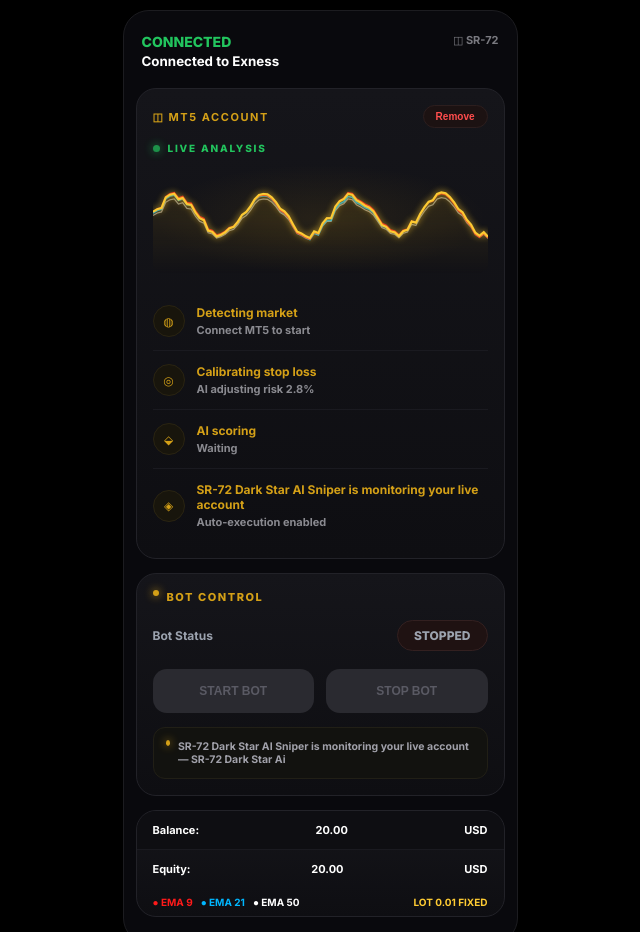
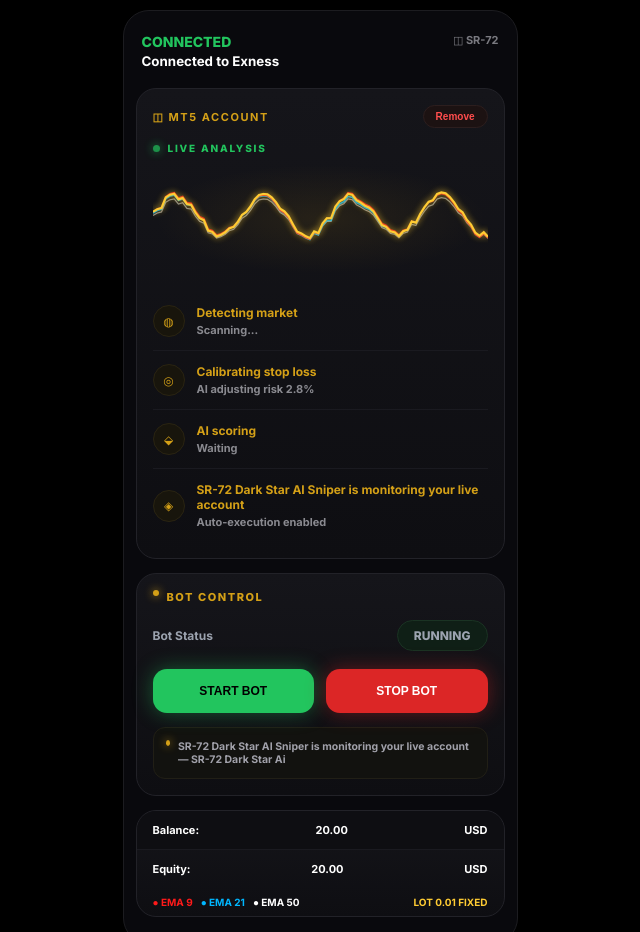
Before and after one commit to thabisovava12-ctrl/sr72-vps, a plain HTML site: page index.html in a window 1280 px wide. Shown: the top 932 px of the page, without its empty margins (320-960 px from the left). Drawn offline with Linux system fonts and the light colour scheme; no server answers.

Commit message:
Update index.html

```diff
--- a/index.html
+++ b/index.html
@@ -17,7 +17,7 @@
 <div class="live">LIVE ANALYSIS</div>
 <div class="chartWrap"><canvas id="c"></canvas></div>
 <div id="rows">
-<div class="row"><div class="icon">◍</div><div><b>Detecting market</b><small id="market">Connect MT5 to start</small></div></div>
+<div class="row"><div class="icon">◍</div><div><b>Detecting market</b><small id="market">Scanning...</small></div></div>
 <div class="row"><div class="icon">◎</div><div><b>Calibrating stop loss</b><small>AI adjusting risk 2.8%</small></div></div>
 <div class="row"><div class="icon">⬙</div><div><b>AI scoring</b><small id="score">Waiting</small></div></div>
 <div class="row"><div class="icon">◈</div><div><b>SR-72 Dark Star AI Sniper is monitoring your live account</b><small>Auto-execution enabled</small></div></div>
@@ -25,8 +25,8 @@
 </div>
 <div class="card">
 <div class="botTitle">BOT CONTROL</div>
-<div class="statusLine"><span>Bot Status</span><span id="badge" class="badge stop">STOPPED</span></div>
-<div class="btns"><button id="startBtn" class="btn start" onclick="startBot()">START BOT</button><button id="stopBtn" class="btn stopBtn off" onclick="stopBot()">STOP BOT</button></div>
+<div class="statusLine"><span>Bot Status</span><span id="badge" class="badge run">RUNNING</span></div>
+<div class="btns"><button id="startBtn" class="btn start active" onclick="startBot()">START BOT</button><button id="stopBtn" class="btn stopBtn" onclick="stopBot()">STOP BOT</button></div>
 <div class="toast"><div class="dot"></div> SR-72 Dark Star AI Sniper is monitoring your live account — SR-72 Dark Star Ai</div>
 </div>
 <div class="card" style="padding:0;overflow:hidden">
@@ -48,16 +48,12 @@ let W,H,dpr=2;function resize(){W=cv.parentElement.clientWidth;H=cv.parentElemen
 let data=[];for(let i=0;i<80;i++)data.push(50+Math.sin(i*0.3)*25+Math.random()*10);
 function draw(){
  ctx.clearRect(0,0,W,H);
- let drawL=(vals,color,w,alpha=1)=>{
-  ctx.beginPath();ctx.strokeStyle=color;ctx.lineWidth=w;ctx.globalAlpha=alpha;
-  vals.forEach((v,i)=>{let x=(i/(vals.length-1))*W; let y=H*0.15 + (1 - v/100)*H*0.7; if(i===0)ctx.moveTo(x,y); else ctx.lineTo(x,y);});ctx.stroke();ctx.globalAlpha=1;
- };
- drawL(data.map((v,i)=>v*0.92),'#ffffff',1.2,0.5);
+ let drawL=(vals,color,w,alpha=1)=>{ctx.beginPath();ctx.strokeStyle=color;ctx.lineWidth=w;ctx.globalAlpha=alpha;vals.forEach((v,i)=>{let x=(i/(vals.length-1))*W; let y=H*0.15 + (1 - v/100)*H*0.7; if(i===0)ctx.moveTo(x,y); else ctx.lineTo(x,y);});ctx.stroke();ctx.globalAlpha=1;};
+ drawL(data.map(v=>v*0.92),'#ffffff',1.2,0.5);
  drawL(data.map((v,i)=>v*0.97+Math.sin(i*0.12)*1.5),'#00b7ff',1.6,0.9);
  drawL(data.map((v,i)=>v+Math.sin(i*0.15)*2),'#ff1a1a',1.8,0.9);
  ctx.beginPath();ctx.strokeStyle='#ffcc33';ctx.lineWidth=2.2;ctx.shadowColor='#ffcc33';ctx.shadowBlur=14;
  data.forEach((v,i)=>{let x=(i/(data.length-1))*W; let y=H*0.15 + (1 - v/100)*H*0.7; if(i===0)ctx.moveTo(x,y); else ctx.lineTo(x,y);});ctx.stroke();ctx.shadowBlur=0;
- let g=ctx.createLinearGradient(0,0,0,H);g.addColorStop(0,'rgba(212,160,23,0.18)');g.addColorStop(1,'rgba(212,160,23,0)');ctx.lineTo(W,H);ctx.lineTo(0,H);ctx.closePath();ctx.fillStyle=g;ctx.fill();
  requestAnimationFrame(draw);
 }draw();
 async function fetchBot(){
@@ -67,20 +63,22 @@ async function fetchBot(){
   document.getElementById('score').innerText=b.status.scoring;
   document.getElementById('badge').textContent=b.running?'RUNNING':'STOPPED';
   document.getElementById('badge').className=b.running?'badge run':'badge stop';
+  document.getElementById('startBtn').className=b.running?'btn start active':'btn start';
+  document.getElementById('stopBtn').className=b.running?'btn stopBtn':'btn stopBtn off';
   document.getElementById('bal').innerText=b.balance.toFixed(2);
   document.getElementById('eq').innerText=b.equity.toFixed(2);
-  document.getElementById('loginBox').style.display=b.connected?'none':'flex';
+  document.getElementById('loginBox').style.display='none';
   if(b.running){let norm=(b.price%100); data.shift(); data.push(30+norm*0.8+Math.random()*5);}
   let html=''; b.trades.slice().reverse().forEach(t=>{
    let col=t.profit>=0?'#3b82f6':'#ef4444';
    html+=`<div style="display:flex;justify-content:space-between;padding:10px 16px;border-bottom:1px solid #111;font-size:11px"><div><b style="color:#d4a017">XAUUSD.a, ${t.type} 0.01</b><br><small style="color:#666">${t.entry} -> ${b.price.toFixed(2)}</small></div><div style="color:${col};font-weight:800">${t.profit>=0?'+':''}${t.profit.toFixed(2)}</div></div>`;
   });
-  document.getElementById('tradeList').innerHTML=html||'<div style="padding:20px;text-align:center;color:#444;font-size:11px">No trades - START BOT</div>';
+  document.getElementById('tradeList').innerHTML=html||'<div style="padding:20px;text-align:center;color:#444;font-size:11px">Scanning EMA 9/21/50...</div>';
  }catch(e){}
 }
 setInterval(fetchBot,50);fetchBot();
 function startBot(){fetch('/api/bot/start',{method:'POST'}).then(fetchBot);}
 function stopBot(){fetch('/api/bot/stop',{method:'POST'}).then(fetchBot);}
-async function connectMT5(){let login=document.getElementById('login').value;let server=document.getElementById('server').value;if(!login||!server)return alert('Enter login & server');await fetch('/api/connect',{method:'POST',headers:{'Content-Type':'application/json'},body:JSON.stringify({login,server})});document.getElementById('loginBox').style.display='none';fetchBot();}
+async function connectMT5(){let l=document.getElementById('login').value;let s=document.getElementById('server').value;if(!l||!s)return alert('Enter login & server');await fetch('/api/connect',{method:'POST',headers:{'Content-Type':'application/json'},body:JSON.stringify({login:l,server:s})});document.getElementById('loginBox').style.display='none';fetchBot();}
 function removeAcc(){fetch('/api/remove',{method:'POST'}).then(fetchBot);}
 </script></body></html>
```
